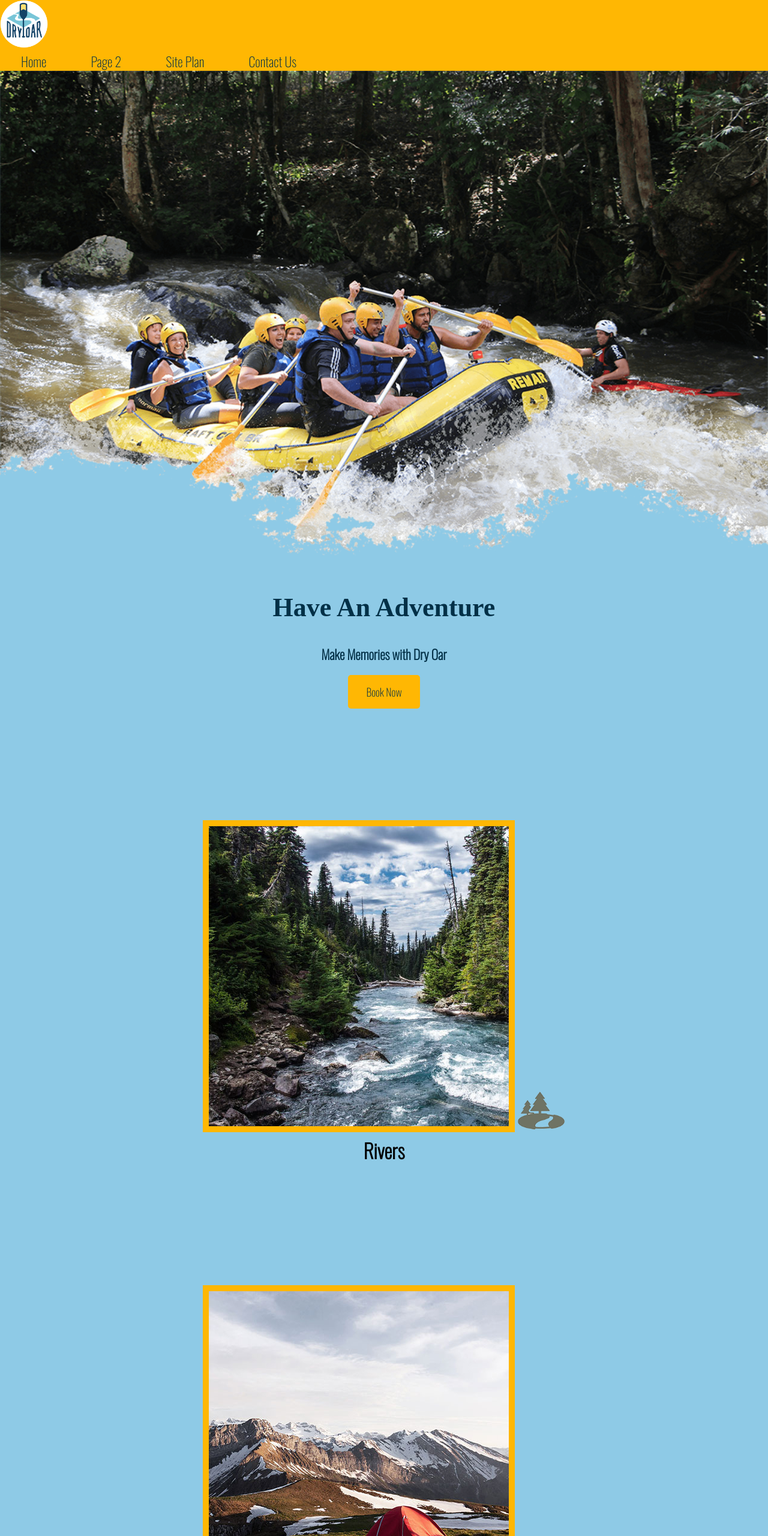
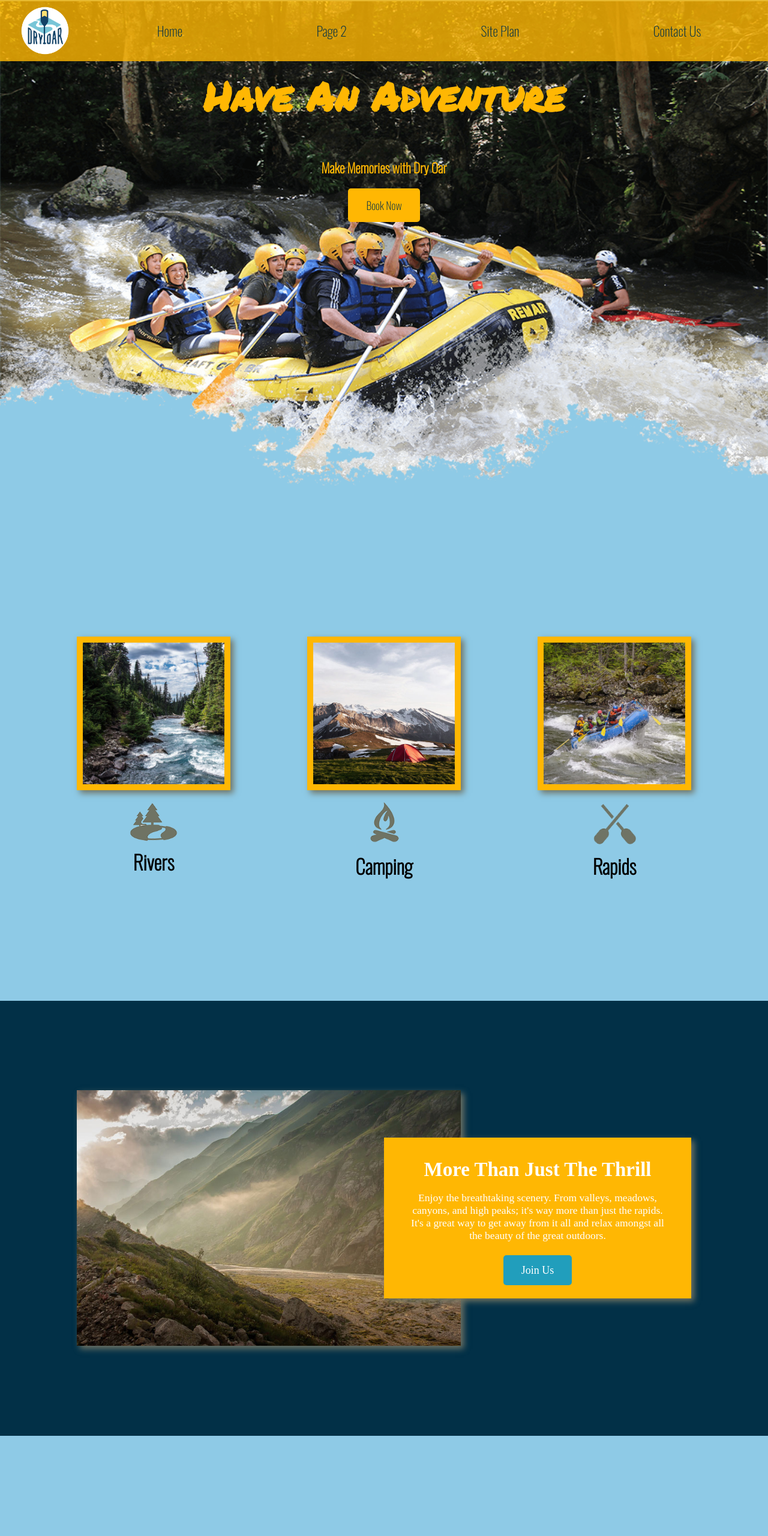
Before and after one commit to AndersonOrtizDiasJunior/WDD-113, a plain HTML site: page wwr/index.html in a window 1280 px wide. Shown: the top 2560 px of the page at 60% size. Drawn offline with nearby package versions, Linux system fonts and the light colour scheme; a web font is replaced by a local one.

Commit message:
last css changes on main page

```diff
--- a/wwr/styles/style.css
+++ b/wwr/styles/style.css
@@ -1,3 +1,4 @@
+@import url('https://fonts.googleapis.com/css2?family=Permanent+Marker&display=swap');
 @import url('https://fonts.googleapis.com/css?family=IM+Fell+French+Canon+SC|Lato');
 @import url('https://fonts.googleapis.com/css2?family=Libre+Bodoni&family=Oswald:wght@200&display=swap');
 @import url('https://fonts.googleapis.com/css2?family=Libre+Bodoni&family=Oswald:wght@200&display=swap');
@@ -6,6 +7,9 @@
     margin: 0 auto;
 }
 #logo_link {
+    padding-top: 5px;
+    justify-self: center;
+    align-self: center;
     padding-top: 5px;
 }
 nav a {
@@ -17,8 +21,24 @@ nav a {
 
 #hero-msg h1, #hero-msg h4 {
     text-align: center;
+    color:#ffb703;
 }
 
+#hero-msg {
+    grid-column: 2/3;
+    grid-row: 1/2;
+    margin-top: 100px;
+}
+#hero {
+    display: grid;
+    grid-template-columns: 1fr 3fr 1fr;
+    margin-top: -100px;
+}
+#hero-box{
+    grid-column: 1/4;
+    grid-row: 1/3;
+    z-index: -1;
+}
 .button-box {
     text-align: center;
 }
@@ -30,6 +50,8 @@ main section {
 #background {
     height: 725px;
     background-color: #023047;
+    grid-column: 1/11;
+    grid-row: 4/9;
 }
 
 body {
@@ -42,14 +64,25 @@ body {
 h2 {
     margin: 0;
 }
+.home-grid {
+    display: grid;
+    grid-template-columns: repeat(10, 1fr);
+}
 header {
-    background-color: #ffb703;
+    display: grid;
+    grid-template-columns: 150px auto;
+    background-color: rgba(255, 183, 3, 0.8);
+
+}
+nav {
+    display: flex;
+    justify-content: space-around;
 }
 nav a:hover {
     background-color: #219ebc;
     color: white;
 }
-.book, .join {
+.book{
     background-color: #ffb703;
     color: #023047;
     text-decoration: none;
@@ -58,27 +91,45 @@ nav a:hover {
     margin-top: 50px;
     border-radius: 5px;
 }
-.book:hover, .join:hover {
+.join {
     background-color: #219ebc;
     color: white;
-
+    text-decoration: none;
+    font-size: 18px;
+    padding: 15px 30px;
+    margin-top: 50px;
+    border-radius: 5px;
+}
+.join:hover {
+    background-color: #023047;
+    color: white;
+}
+.book:hover{
+    background-color: #219ebc;
+    color: white;
 }
 .msg {
-    background-color: #023047;
+    background-color: #ffb703;
     font-family: "Libre Bordon","Times New Roman",serif;
     padding: 35px;
+    grid-column: 6/10;
+    grid-row: 6/7;
+    box-shadow: 5px 5px 10px #6f7364;
 
 }
 footer {
     background-color: #ffb703;
     padding: 25px 50px;
     margin-top: 200px;
+    display: flex;
+    justify-content: space-around;
+    align-items: center;
 }
 
 .home-title {
     color: #023047;
-    font-family: "Libre Bordon","Times New Roman",serif;
-    font-size: 2em;
+    font-family: "Permanent Marker","Times New Roman",serif;
+    font-size: 3em;
     margin-top: 10px;
 }
 
@@ -128,11 +179,79 @@ footer a:hover {
 footer .social img {
     padding-top: 15px;
 }
-.rivers-card, .camping-card, .rapids-card  {
-     margin: 200px 0;}
+
+.rivers-card {
+    margin: 200px 0;
+    grid-column: 2/4;
+    grid-row: 2/3;
+}
+.camping-card {
+    margin: 200px 0;
+    grid-column: 5/7;
+    grid-row: 2/3;
+}
+.rapids-card{
+    margin: 200px 0;
+    grid-column: 8/10;
+    grid-row: 2/3;
+}
 .card-img {
         border: 10px solid #ffb703;
+        width: 100%;
+        box-shadow: 5px 5px 10px #6f7364;
     }
+.card-img:hover {
+        opacity: .6;
+        transform: scale(1.1);
+    }
+.mountains {
+    width: 100%;
+    grid-column: 2/7;
+    grid-row: 5/8;
+    box-shadow: 5px 5px 10px #6f7364;
+}
     main section img {
         box-sizing: border-box;
     }
+
+    @media screen and (max-width: 900px) {
+        #hero, .home-grid {
+            display: block;
+            height: auto;
+        }
+        nav, footer {
+            flex-direction: column;
+        }
+        nav a {
+            display: block;
+            padding: 15px;
+        }
+        #hero {
+            margin-top: 0;
+        }
+        #hero-msg {
+            margin-top: 0;
+        }
+        #hero-msg h4 {
+            display: none;
+        }
+        .home-title {
+            font-size: 45px;
+            color: #6f7364;
+        }
+        .rivers-card, .camping-card, .rapids-card {
+            margin: 50px auto;
+            width: 60%;
+        }
+        #background {
+            display: none;
+        }
+        .mountains, .msg {
+            width: 80%;
+            display: block;
+            margin: 0 auto;
+        }
+        footer {
+            margin-top: 25px;
+        }
+    }
```
